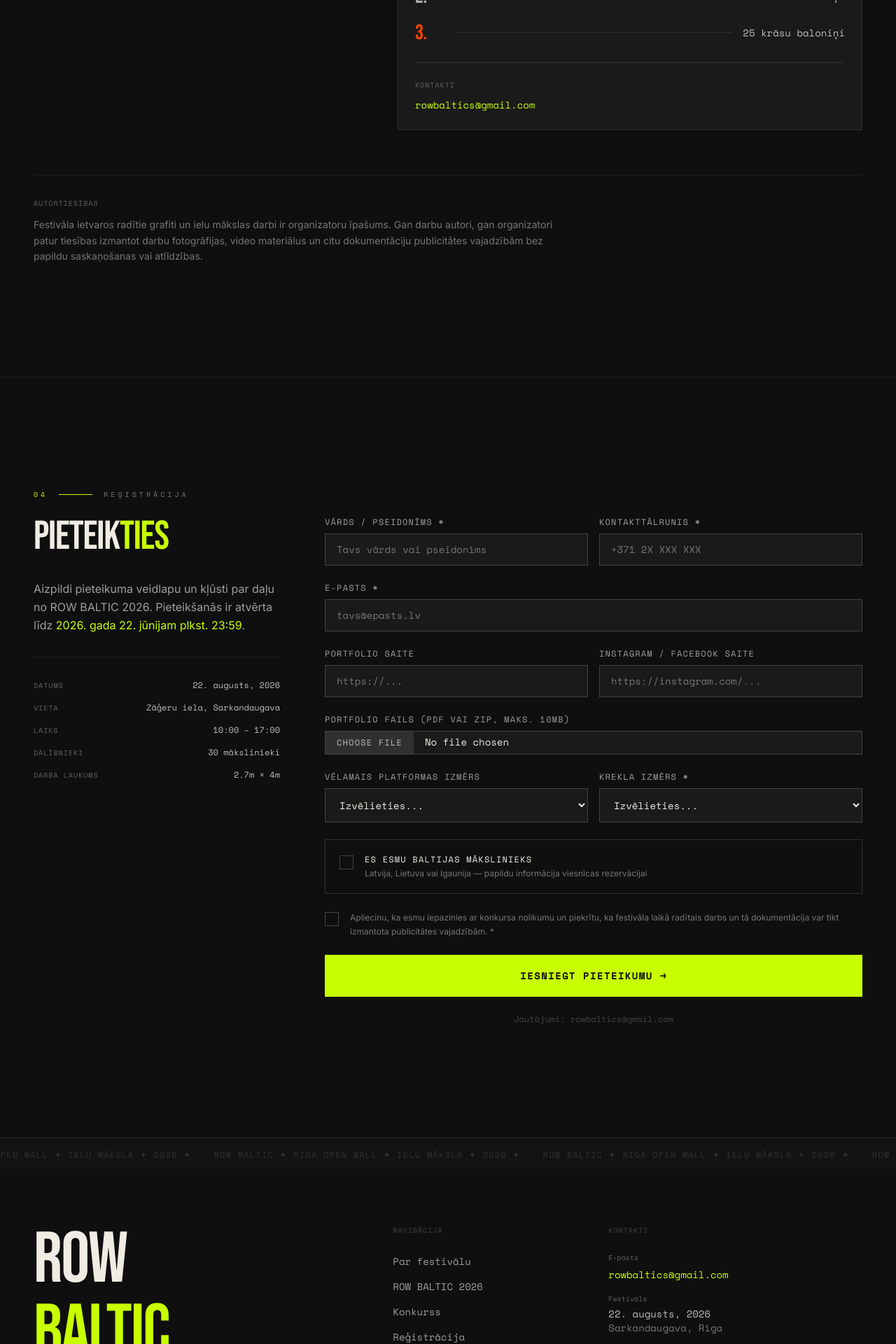
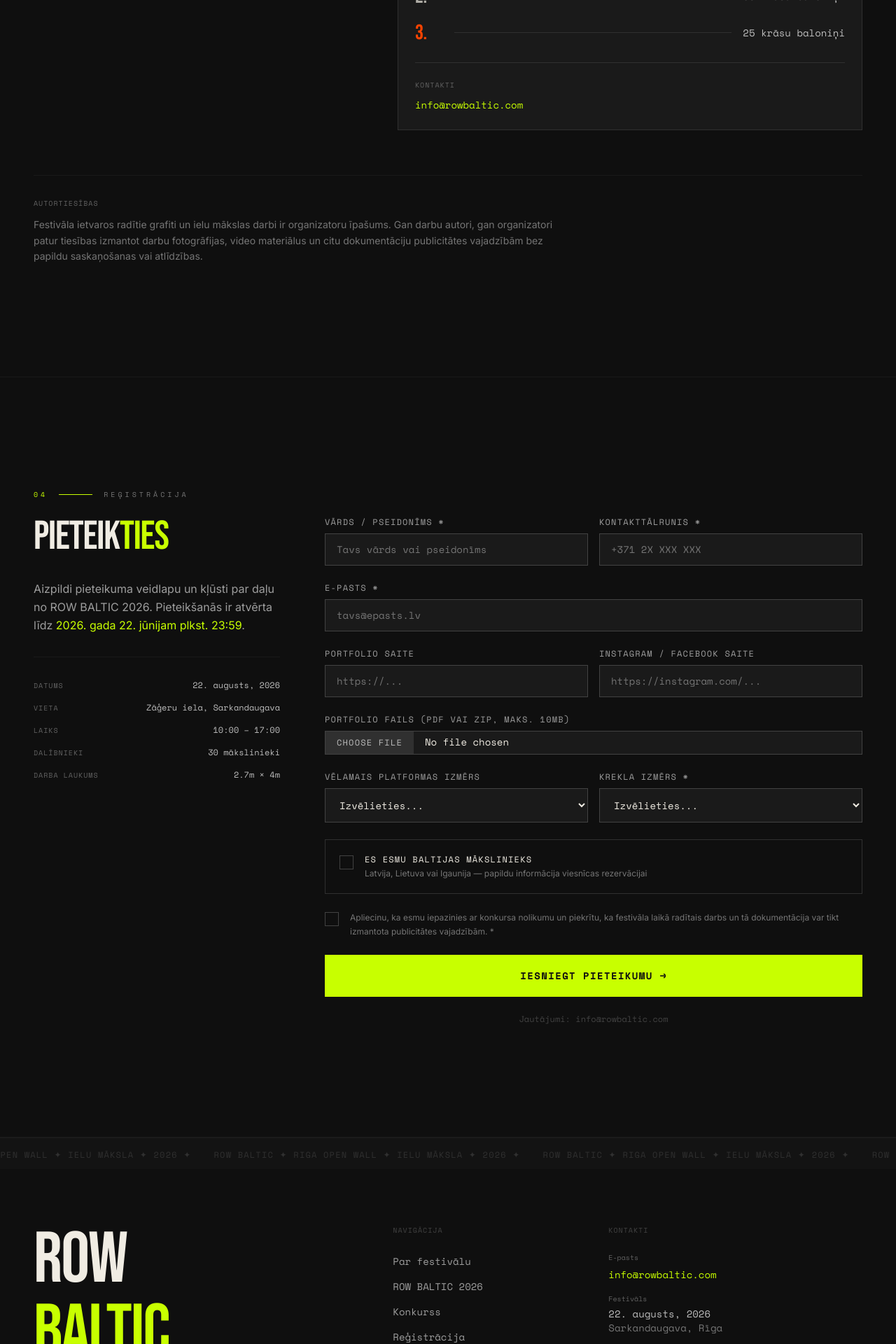
Before and after one commit to vasiljevsvladislavs-dot/rowbaltic, a Next.js app: page / in a window 1280 px wide. Shown: the part 4560-6480 px from the top of the page at 70% size. Built offline with nearby package versions, Linux system fonts and the light colour scheme.

Commit message:
fix: center crop collage photos, update email to info@rowbaltic.com

```diff
--- a/src/components/sections/CompetitionSection.tsx
+++ b/src/components/sections/CompetitionSection.tsx
@@ -145,10 +145,10 @@ export default function CompetitionSection() {
                     Kontakti
                   </p>
                   <a
-                    href="mailto:rowbaltics@gmail.com"
+                    href="mailto:info@rowbaltic.com"
                     className="font-mono text-sm text-acid hover:underline"
                   >
-                    rowbaltics@gmail.com
+                    info@rowbaltic.com
                   </a>
                 </div>
               </div>
--- a/src/components/sections/Footer.tsx
+++ b/src/components/sections/Footer.tsx
@@ -57,10 +57,10 @@ export default function Footer() {
               <div>
                 <p className="font-mono text-[10px] text-ink-500 mb-1">E-pasts</p>
                 <a
-                  href="mailto:rowbaltics@gmail.com"
+                  href="mailto:info@rowbaltic.com"
                   className="font-mono text-sm text-acid hover:underline"
                 >
-                  rowbaltics@gmail.com
+                  info@rowbaltic.com
                 </a>
               </div>
               <div>
--- a/src/components/sections/RegistrationForm.tsx
+++ b/src/components/sections/RegistrationForm.tsx
@@ -311,7 +311,7 @@ export default function RegistrationForm() {
               </button>
 
               <p className="text-ink-600 text-xs font-mono text-center">
-                Jautājumi: rowbaltics@gmail.com
+                Jautājumi: info@rowbaltic.com
               </p>
             </form>
           </AnimateIn>
```
